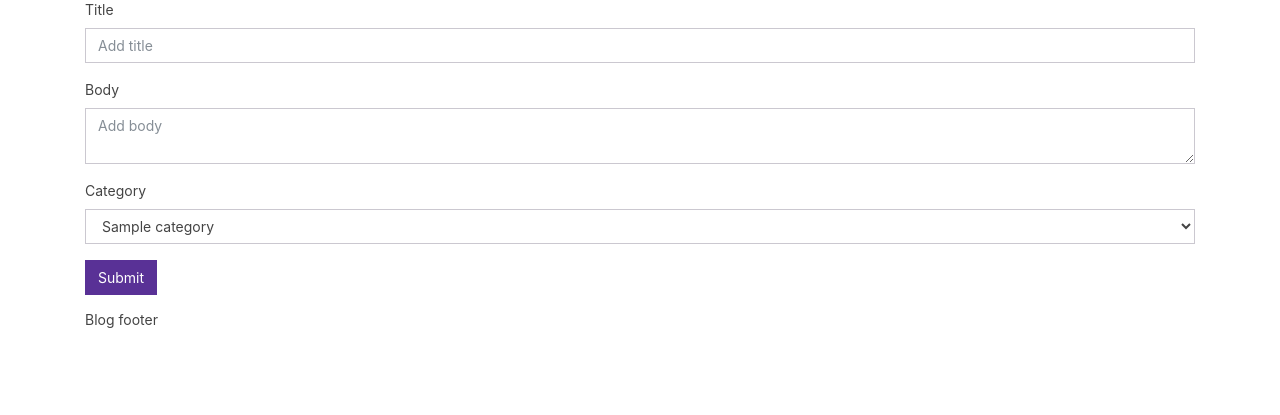
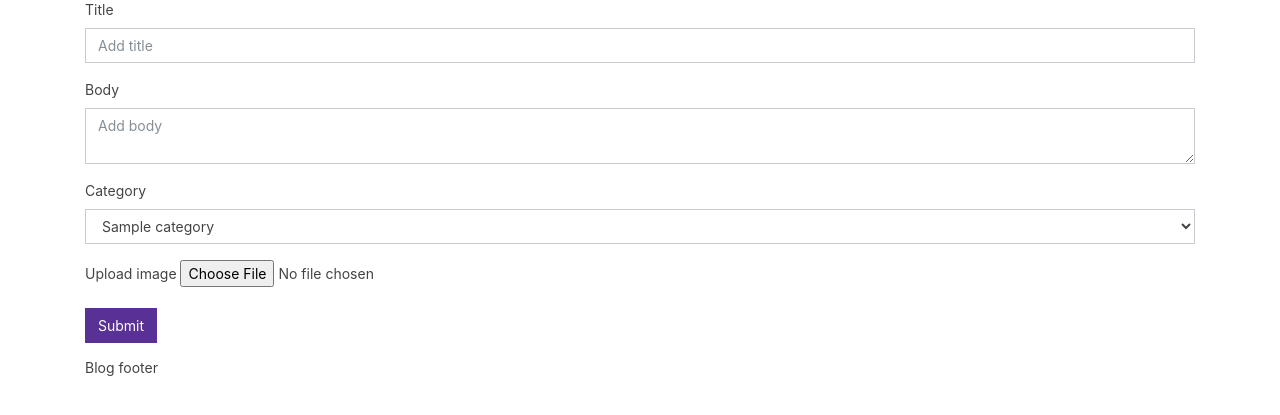
Before and after one commit to olivervmason/CodeIgnite-tutorial, a CodeIgniter app: page /codeigniter/posts/create in a window 1280 px wide. Shown: the part 179-594 px from the top of the page. Run offline with CodeIgniter, Linux system fonts and the light colour scheme; tables that the repository leaves empty or names only in its code hold one stand-in row (values such as "Sample post"); some libraries are stand-ins or nearby versions.

Commit message:
Snapshot - dev bug to resolve for  uploading images

```diff
--- a/application/controllers/Posts.php
+++ b/application/controllers/Posts.php
@@ -45,7 +45,28 @@
                 $this->load->view('templates/footer', $data);
             } else {
             // when criteria met, create post and redirect back to main posts page;
-                $this->post_model->create_post();
+                // Upload Image
+                $config['upload_path'] = './assets/images/posts';
+                $config['allowed_types'] = 'gif|jpg|png';
+				$config['max_size'] = '2048';
+				$config['max_width'] = '2000';
+				$config['max_height'] = '2000';
+
+				$this->load->library('upload', $config);
+
+				if(!$this->upload->do_upload()){
+					$errors = array('error' => $this->upload->display_errors());
+                    $post_image = 'noimage.jpg';
+                    // echo "do_upload has an error here!";
+                    /* This evaluates to false instead of true, see line 377 of file
+                    below - need to set variable $_FILES[$field]:
+                    /system/libraries/Upload.php
+                    */
+				} else {
+					$data = array('upload_data' => $this->upload->data());
+                    $post_image = $_FILES['userfile']['name'];
+				}
+                $this->post_model->create_post($post_image);
                 redirect('posts');
             }
         }
--- a/application/models/Post_model.php
+++ b/application/models/Post_model.php
@@ -17,7 +17,7 @@
             return $query->row_array();
         }
 
-        public function create_post(){
+        public function create_post($post_image){
             $slug = url_title($this->input->post('title'));
 
             // Create array of data based on input from create method on pages controller;
@@ -26,6 +26,7 @@
                 'slug' => $slug,
                 'body' => $this->input->post('body'),
                 'category_id' => $this->input->post('category_id'),
+                'post_image' => $post_image
             );
 
             // Send array to database:
--- a/application/views/pages/create.php
+++ b/application/views/pages/create.php
@@ -3,7 +3,7 @@
 
     <?php echo validation_errors(); ?>
 
-    <?php echo form_open('posts/create'); ?>
+    <?php echo form_open_multipart('posts/create'); ?>
         <div class="form-group">
             <label>Title</label>
             <input type="text" class="form-control" name="title" placeholder="Add title">
@@ -12,7 +12,6 @@
             <label>Body</label>
             <textarea id="editor1" class="form-control" name="body" placeholder="Add body"></textarea>
         </div>
-
         <div class="form-group">
             <label>Category</label>
             <select name="category_id" class="form-control">
@@ -20,6 +19,10 @@
                     <option value="<?php echo $category['id']; ?>"><?php echo $category['name']; ?></option>
                 <?php endforeach; ?>
             </select>
-          </div>
+        </div>
+        <div class="form-group">
+            <label>Upload image</label>
+            <input type="file" name="userfile" size="20">
+        </div>
         <button type="submit" class="btn btn-primary">Submit</button>
     </form>
--- a/application/views/templates/header.php
+++ b/application/views/templates/header.php
@@ -2,7 +2,7 @@
     <head>
         <title>Blog header</title>
         <link rel="stylesheet" href="https://bootswatch.com/4/pulse/bootstrap.css" >
-        <link rel="stylesheet" href="<?php echo base_url(); ?>/assets/css/style.css" >
+        <link rel="stylesheet" href="assets/css/style.css">
         <script src="https://cdn.ckeditor.com/4.15.0/standard/ckeditor.js"></script>
     </head>
 
--- a/assets/css/style.css
+++ b/assets/css/style.css
@@ -4,3 +4,9 @@
     padding: 4px;
     margin: 3px;
 }
+
+.post-thumb{
+    width: 100%;
+    padding-top: 10px;
+    padding-left: 10px;
+}}
```
Also changed, not shown: assets/images/posts/Lion.png (added).
